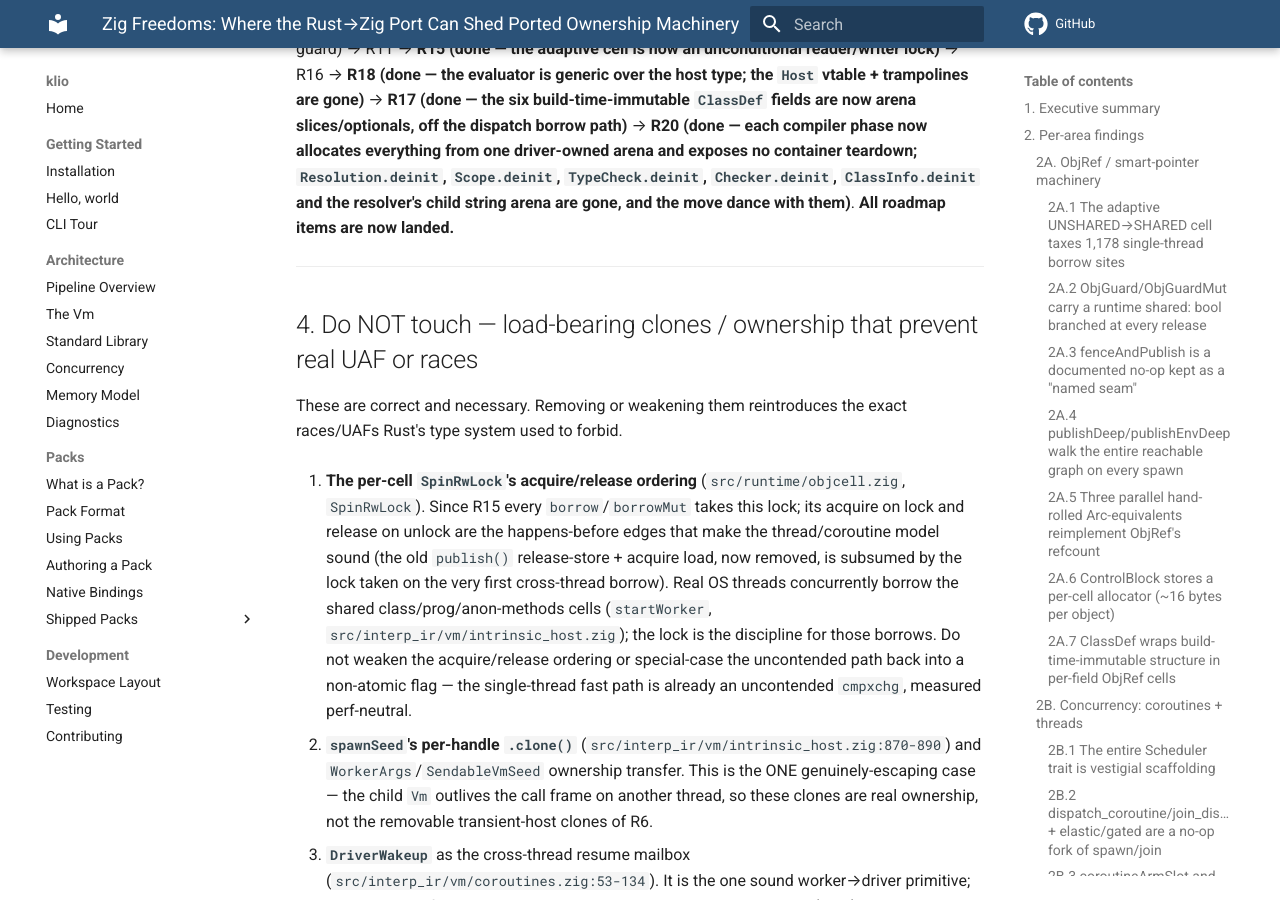
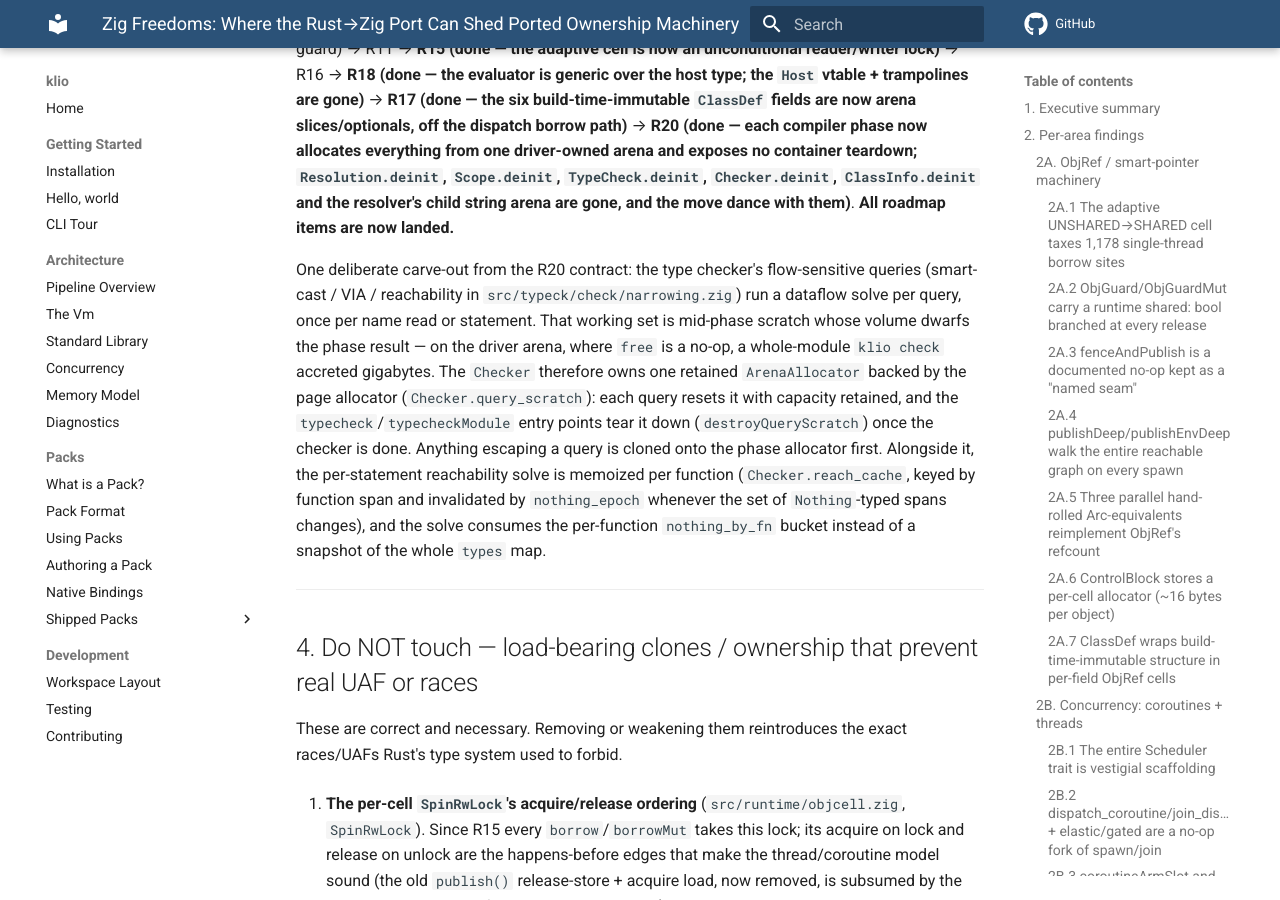
Before and after one commit to DrewCarlson/klio, an MkDocs documentation site: the page built from docs/analysis/zig-freedoms.md, in a window 1280 px wide and 900 px high, scrolled down 26595 px. Built offline with MkDocs 1.6.1 and Material for MkDocs 9.7.7, drawn with Linux system fonts in a browser that asks for light colours; comment, search, counter and statistics services are not loaded.

Commit message:
typeck, cfa, resolver, parser: make klio check correct and bounded
The check pipeline aborted at the memory watchdog on any input: the
per-statement unreachable-code query deep-cloned the whole accumulated
type map, and every name read ran up to three smart-cast fixpoint
solves whose scratch was freed onto the phase arena, a no-op. Flow
queries now run on one retained scratch arena reset per query, Nothing
spans are tracked incrementally per function with a reachability memo,
and Path/Member reads take narrowed type, class, and GADT substitution
from a single solve. hello.kt: 6.3GB abort -> 3.7s at 454MB.

With check able to finish, a layer of latent false positives became
visible and is fixed at the root: the parser borrowed the lexer's
ShortInterp token buffer into the AST (freed before resolution -- also
broke multi-file run), the overload candidate filter ignored vararg
arity, jump spans landed in the dead continuation block, throw edges
orphaned catch blocks, implicit-receiver scopes leaked R0001, synthetic
it-lambdas typed as unary, lambda arguments were greedily pre-typed,
member overloads collapsed to one entry, plus tiered call-ambiguity
resolution, name-keyed deprecation, operator-modifier inheritance,
suspend-permissive unknown lambda shapes, compound-assign typing, and
inference-var leniency in generic argument positions. 85/87 examples
check clean; the two remaining diagnostics are kotlinc-verified true
warnings. New check_examples itest gates the check pipeline end to end.

```diff
--- a/docs/analysis/zig-freedoms.md
+++ b/docs/analysis/zig-freedoms.md
@@ -688,6 +688,22 @@ driver-owned arena and exposes no container teardown; `Resolution.deinit`,
 the resolver's child string arena are gone, and the move dance with them)**.
 **All roadmap items are now landed.**
 
+One deliberate carve-out from the R20 contract: the type checker's
+flow-sensitive queries (smart-cast / VIA / reachability in
+`src/typeck/check/narrowing.zig`) run a dataflow solve per query, once per
+name read or statement. That working set is mid-phase scratch whose volume
+dwarfs the phase result — on the driver arena, where `free` is a no-op, a
+whole-module `klio check` accreted gigabytes. The `Checker` therefore owns
+one retained `ArenaAllocator` backed by the page allocator
+(`Checker.query_scratch`): each query resets it with capacity retained, and
+the `typecheck`/`typecheckModule` entry points tear it down
+(`destroyQueryScratch`) once the checker is done. Anything escaping a query
+is cloned onto the phase allocator first. Alongside it, the per-statement
+reachability solve is memoized per function (`Checker.reach_cache`, keyed
+by function span and invalidated by `nothing_epoch` whenever the set of
+`Nothing`-typed spans changes), and the solve consumes the per-function
+`nothing_by_fn` bucket instead of a snapshot of the whole `types` map.
+
 ---
 
 ## 4. Do NOT touch — load-bearing clones / ownership that prevent real UAF or races
```
Also changed, not shown: 17 other files.
